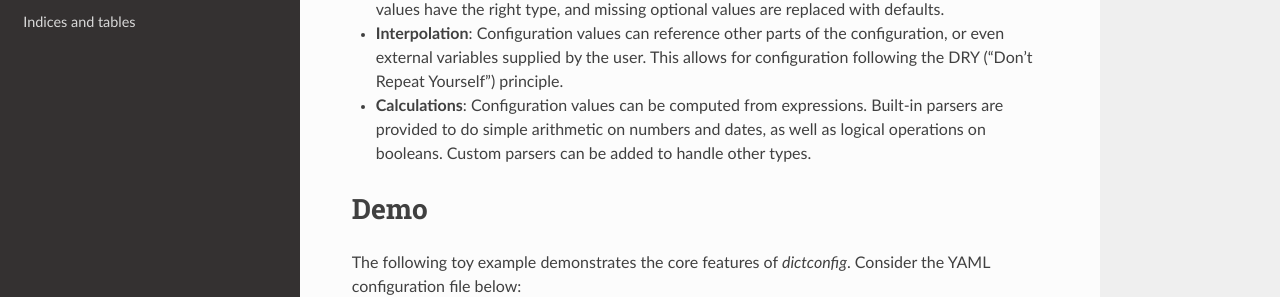
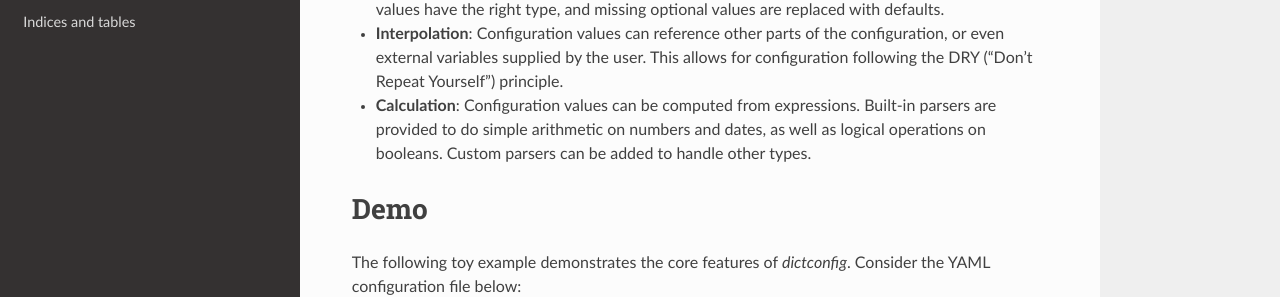
Before and after one commit to eldridgejm/dictconfig, a Sphinx documentation site: the page built from docs/source/index.rst, in a window 1280 px wide and 900 px high. Shown: the part 306-603 px from the top of the window. Built offline with Sphinx 7.4.7 and the Read the Docs theme 3.1.0, drawn with Linux system fonts in a browser that asks for light colours.

Commit message:
Fixed typo.

```diff
--- a/docs/source/index.rst
+++ b/docs/source/index.rst
@@ -12,7 +12,7 @@ The three main features of `dictconfig` are:
 - **Interpolation**: Configuration values can reference other parts of the
   configuration, or even external variables supplied by the user. This allows
   for configuration following the DRY ("Don't Repeat Yourself") principle.
-- **Calculations**: Configuration values can be computed from expressions.
+- **Calculation**: Configuration values can be computed from expressions.
   Built-in parsers are provided to do simple arithmetic on numbers and dates,
   as well as logical operations on booleans. Custom parsers can be added to
   handle other types.
```
Also changed, not shown: README.md (+1 -1 lines).
